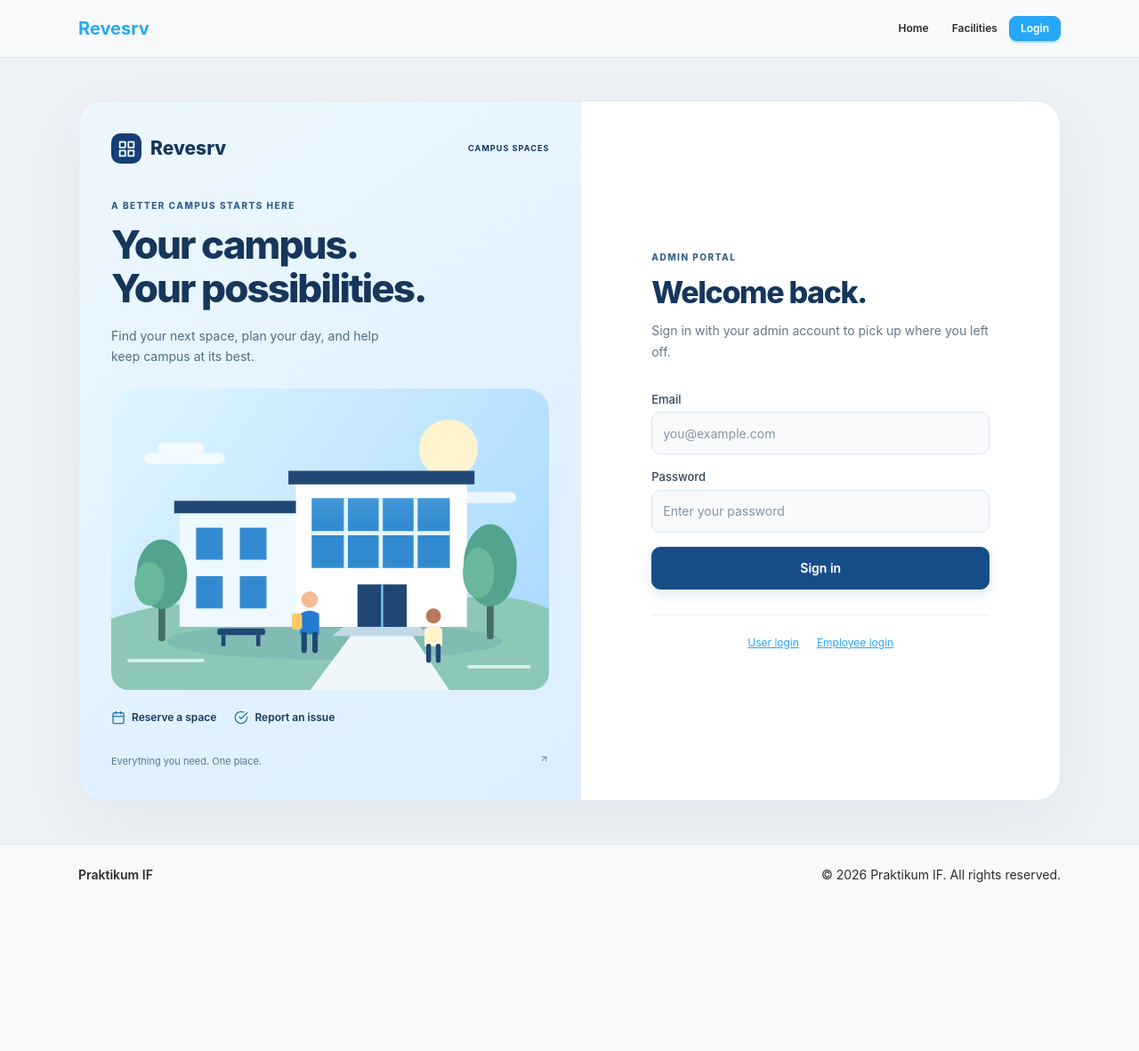
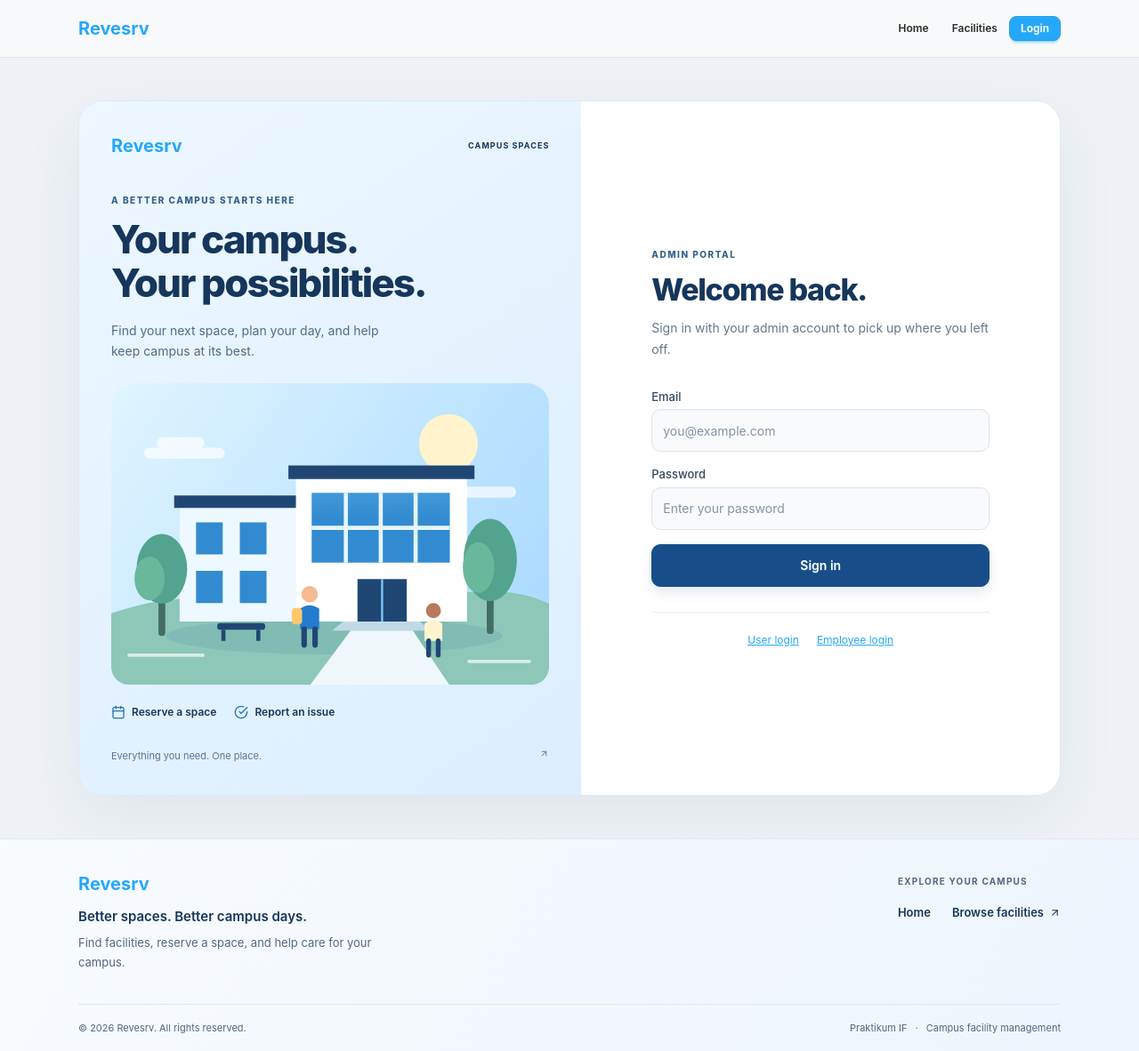
Before and after one commit to aliflikescoding/ppk-repo, a React app in the folder frontend/: page /admin/login in a window 1280 px wide. Shown: the whole page at 89% size. Before the commit the page ends 1018 px from the top, so only its background shows below. Built offline with nearby package versions, Linux system fonts and the light colour scheme; no server answers; the HTML template or start-up script is replaced by a standard one.

Commit message:
style the footer and header

```diff
--- a/frontend/src/components/AuthLayout.jsx
+++ b/frontend/src/components/AuthLayout.jsx
@@ -1,10 +1,11 @@
-import { FiArrowUpRight, FiCalendar, FiCheckCircle, FiGrid } from 'react-icons/fi'
+import { FiArrowUpRight, FiCalendar, FiCheckCircle } from 'react-icons/fi'
+import BrandLogo from './BrandLogo.jsx'
 
 export default function AuthLayout({ children, registration = false }) {
   return (
     <section className="auth-shell">
       <aside className="auth-visual">
-        <div className="auth-brand"><span className="auth-brand-icon"><FiGrid /></span> Revesrv <span className="auth-brand-tag">CAMPUS SPACES</span></div>
+        <div className="auth-brand"><BrandLogo /><span className="auth-brand-tag">CAMPUS SPACES</span></div>
         <div className="auth-story">
           <p className="auth-eyebrow">A BETTER CAMPUS STARTS HERE</p>
           <h2>Your campus.<br />Your possibilities.</h2>
--- /dev/null
+++ b/frontend/src/components/BrandLogo.jsx
@@ -0,0 +1,5 @@
+import { Link } from 'react-router-dom'
+
+export default function BrandLogo() {
+  return <Link to="/" className="text-xl font-bold text-primary">Revesrv</Link>
+}
--- a/frontend/src/components/Footer.jsx
+++ b/frontend/src/components/Footer.jsx
@@ -1,9 +1,29 @@
+import { Link } from 'react-router-dom'
+import { FiArrowUpRight } from 'react-icons/fi'
+import BrandLogo from './BrandLogo.jsx'
+
 function Footer() {
   return (
-    <footer className="border-t border-base-300 bg-base-100">
-      <div className="mx-auto flex max-w-6xl flex-col gap-2 px-4 py-6 text-sm sm:flex-row sm:items-center sm:justify-between sm:px-6">
-        <p className="font-semibold">Praktikum IF</p>
-        <p>© {new Date().getFullYear()} Praktikum IF. All rights reserved.</p>
+    <footer className="site-footer">
+      <div className="mx-auto max-w-6xl px-4 sm:px-6">
+        <div className="footer-main">
+          <div>
+            <BrandLogo />
+            <p className="footer-description">Better spaces. Better campus days.</p>
+            <p className="footer-detail">Find facilities, reserve a space, and help care for your campus.</p>
+          </div>
+          <nav aria-label="Footer navigation" className="footer-navigation">
+            <p className="footer-heading">EXPLORE YOUR CAMPUS</p>
+            <div className="footer-links">
+              <Link to="/">Home</Link>
+              <Link to="/facilities">Browse facilities <FiArrowUpRight aria-hidden="true" /></Link>
+            </div>
+          </nav>
+        </div>
+        <div className="footer-bottom">
+          <p>© {new Date().getFullYear()} Revesrv. All rights reserved.</p>
+          <p>Praktikum IF <span aria-hidden="true">·</span> Campus facility management</p>
+        </div>
       </div>
     </footer>
   )
--- a/frontend/src/components/Header.jsx
+++ b/frontend/src/components/Header.jsx
@@ -1,14 +1,13 @@
 import { Link } from 'react-router-dom'
 import { roles, useAuth } from '../auth/auth.js'
+import BrandLogo from './BrandLogo.jsx'
 
 function Header() {
   const { user, loading, logout } = useAuth()
   return (
     <header className="border-b border-base-300 bg-base-100">
       <div className="navbar mx-auto max-w-6xl flex-wrap gap-2 px-4 sm:px-6">
-        <Link to="/" className="text-xl font-bold text-primary">
-          Revesrv
-        </Link>
+        <BrandLogo />
         <nav aria-label="Main navigation" className="ml-auto">
           <Link to="/" className="btn btn-ghost btn-sm">
             Home
--- a/frontend/src/index.css
+++ b/frontend/src/index.css
@@ -43,8 +43,7 @@
 
 .auth-shell { display: grid; grid-template-columns: 1.05fr 1fr; overflow: hidden; background: #fff; border: 1px solid #e0e8f2; border-radius: 28px; box-shadow: 0 24px 70px #183b6610; }
 .auth-visual { display: flex; flex-direction: column; padding: 36px; background: linear-gradient(145deg, #edf7ff, #dceeff); color: #16365b; }
-.auth-brand { display: flex; align-items: center; gap: 10px; font-size: 21px; font-weight: 800; }
-.auth-brand-icon { display: grid; place-items: center; width: 34px; height: 34px; border-radius: 10px; background: #153f75; color: white; }
+.auth-brand { display: flex; align-items: center; gap: 10px; }
 .auth-brand-tag { margin-left: auto; font-size: 9px; letter-spacing: .12em; font-weight: 700; }
 .auth-story { margin: 40px 0 24px; }
 .auth-eyebrow { color: #35618c; font-size: 10px; font-weight: 800; letter-spacing: .15em; text-transform: uppercase; }
@@ -69,7 +68,19 @@
 .auth-other-options { display: flex; flex-wrap: wrap; justify-content: center; gap: 20px; margin-top: 28px; padding-top: 22px; border-top: 1px solid #e8edf3; font-size: 12px; }
 .auth-back { display: inline-flex; align-items: center; gap: 7px; margin-bottom: 28px; color: #526880; font-size: 12px; }
 .auth-back:hover { color: #174e89; text-decoration: underline; }
+.site-footer { border-top: 1px solid #dfe8f2; background: linear-gradient(120deg, #f8fbff, #edf5fc); color: #16365b; }
+.footer-main { display: flex; justify-content: space-between; gap: 32px; padding: 36px 0; }
+.footer-description { margin-top: 12px; font-size: 15px; font-weight: 600; }
+.footer-detail { max-width: 360px; margin-top: 6px; color: #526880; font-size: 13px; line-height: 1.7; }
+.footer-navigation { padding-top: 4px; }
+.footer-heading { color: #526880; font-size: 10px; font-weight: 700; letter-spacing: .12em; }
+.footer-links { display: flex; flex-wrap: wrap; gap: 24px; margin-top: 18px; font-size: 13px; font-weight: 600; }
+.footer-links a { display: inline-flex; align-items: center; gap: 6px; }
+.footer-links a:hover { color: #174e89; text-decoration: underline; }
+.footer-bottom { display: flex; flex-wrap: wrap; justify-content: space-between; gap: 12px; padding: 18px 0; border-top: 1px solid #dfe8f2; color: #526880; font-size: 11px; }
+.footer-bottom span { margin: 0 6px; }
 @media (max-width: 767px) {
+  .footer-main { flex-direction: column; gap: 24px; padding: 28px 0; }
   .auth-shell { grid-template-columns: 1fr; border-radius: 20px; }
   .auth-visual { padding: 24px; }
   .auth-story { margin: 24px 0 16px; }
```
